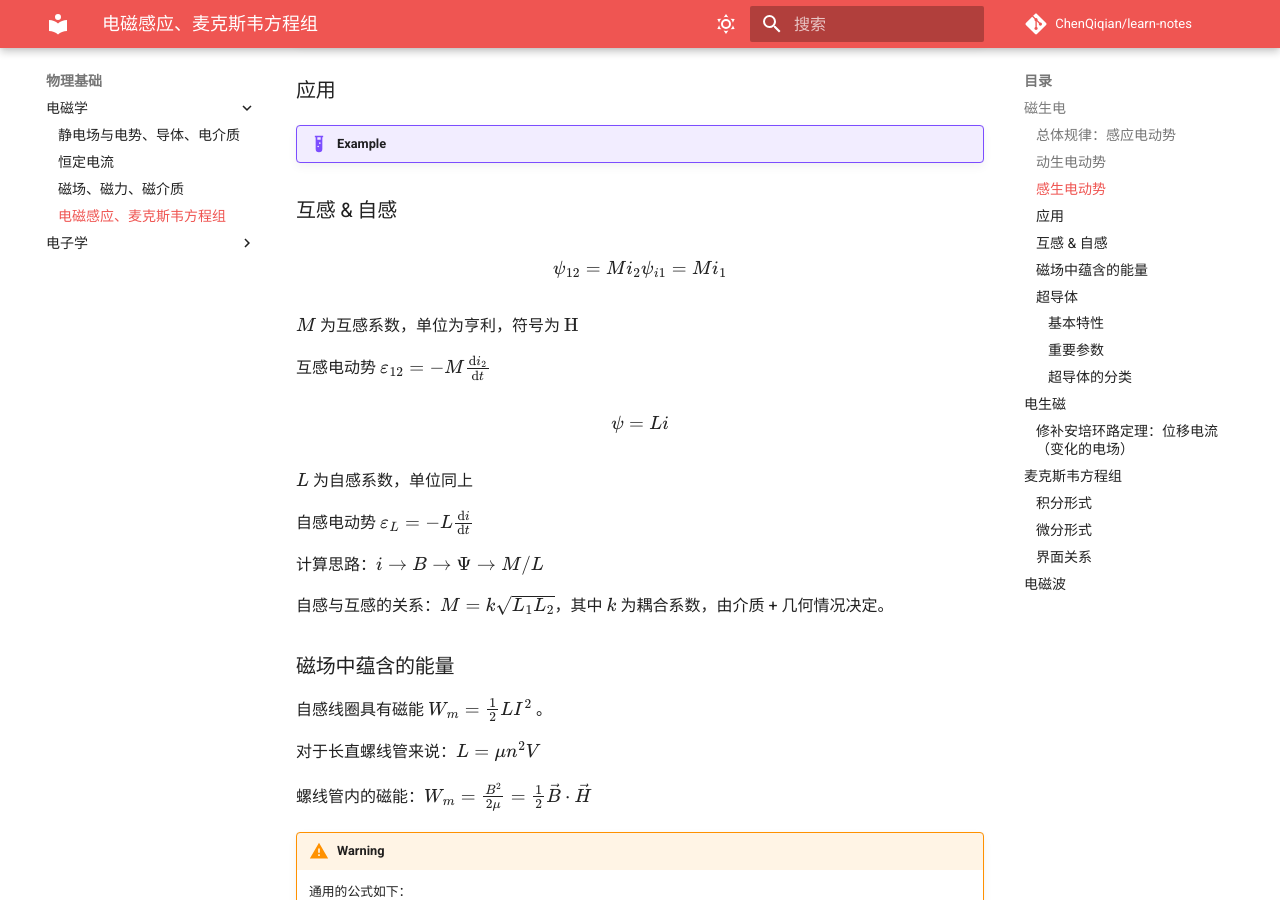
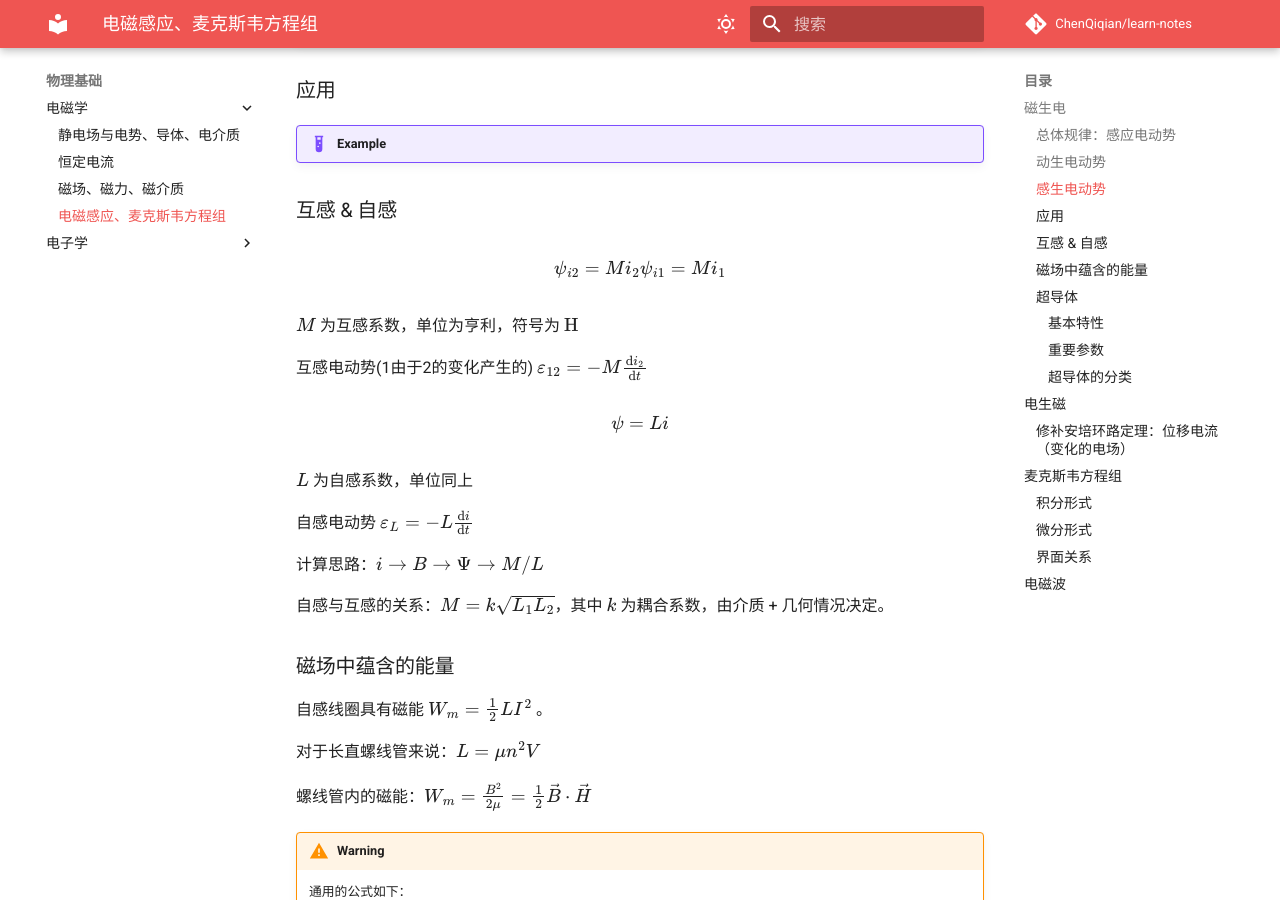
Before and after one commit to ChenQiqian/learn-notes, an MkDocs documentation site: the page built from docs/physics/electromagnetics/20.md, in a window 1280 px wide and 900 px high, scrolled down 1553 px. Built offline with MkDocs 1.6.1 and Material for MkDocs 9.7.7, drawn with Linux system fonts in a browser that asks for light colours; comment, search, counter and statistics services are not loaded.

Commit message:
update notes

```diff
--- a/docs/physics/electromagnetics/20.md
+++ b/docs/physics/electromagnetics/20.md
@@ -65,13 +65,13 @@ $$
 ### 互感 & 自感
 
 $$
-\psi_{12} = M i_2\\
+\psi_{i2} = M i_2\\
 \psi_{i1} = M i_1
 $$
 
 $M$ 为互感系数，单位为亨利，符号为 $\mathrm H$
 
-互感电动势 $\varepsilon_{12} = - M \frac{\text d i_2}{\text d t}$
+互感电动势(1由于2的变化产生的) $\varepsilon_{12} = - M \frac{\text d i_2}{\text d t}$
 
 $$
 \psi = L i
```
Also changed, not shown: docs/physics/electromagnetics/17.md (+2 -0 lines).
